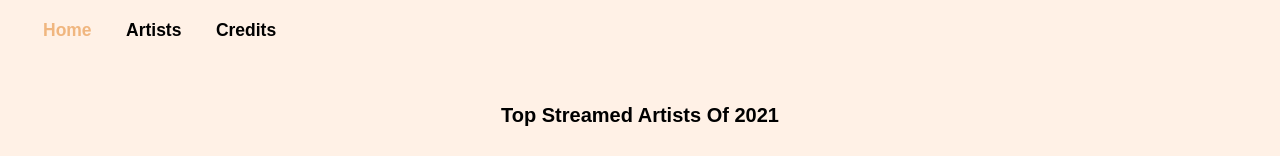
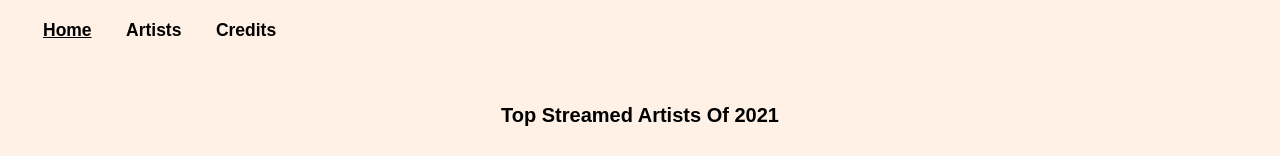
Before and after one commit to ysangwan00/ysangwan00.github.io, a plain HTML site: page index.html in a window 1280 px wide. Shown: the top 156 px of the page. Drawn offline with Linux system fonts and the light colour scheme.

Commit message:
Update index.html

```diff
--- a/index.html
+++ b/index.html
@@ -12,7 +12,7 @@
 
     <nav class="menu">
       <ul>
-        <li><a style="color: #F0B67F;" href="">Home</a></li>
+        <li><a style="text-decoration: underline;" href="">Home</a></li>
         <li><a href="artists.html">Artists</a></li>
         <li><a href="credits.html">Credits</a></li>
       </ul>
```
